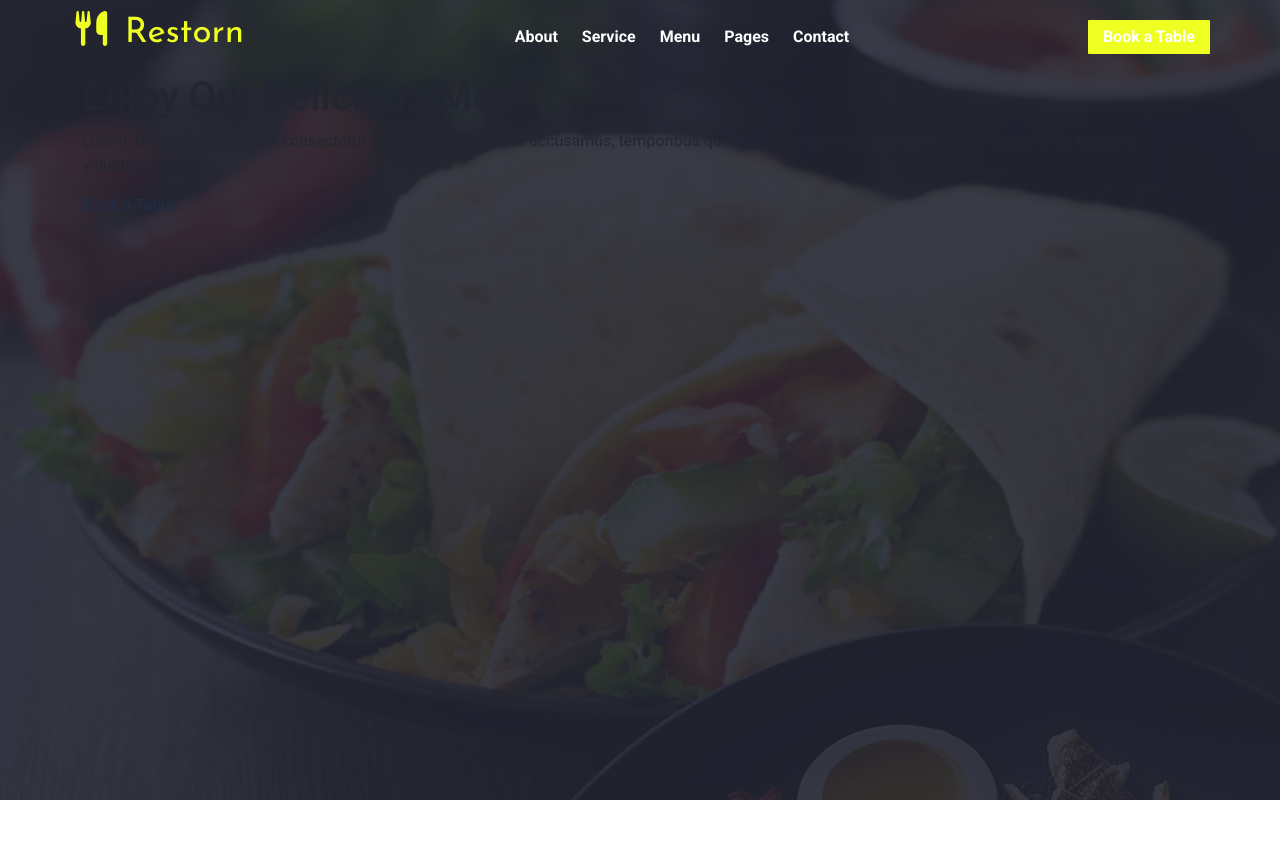
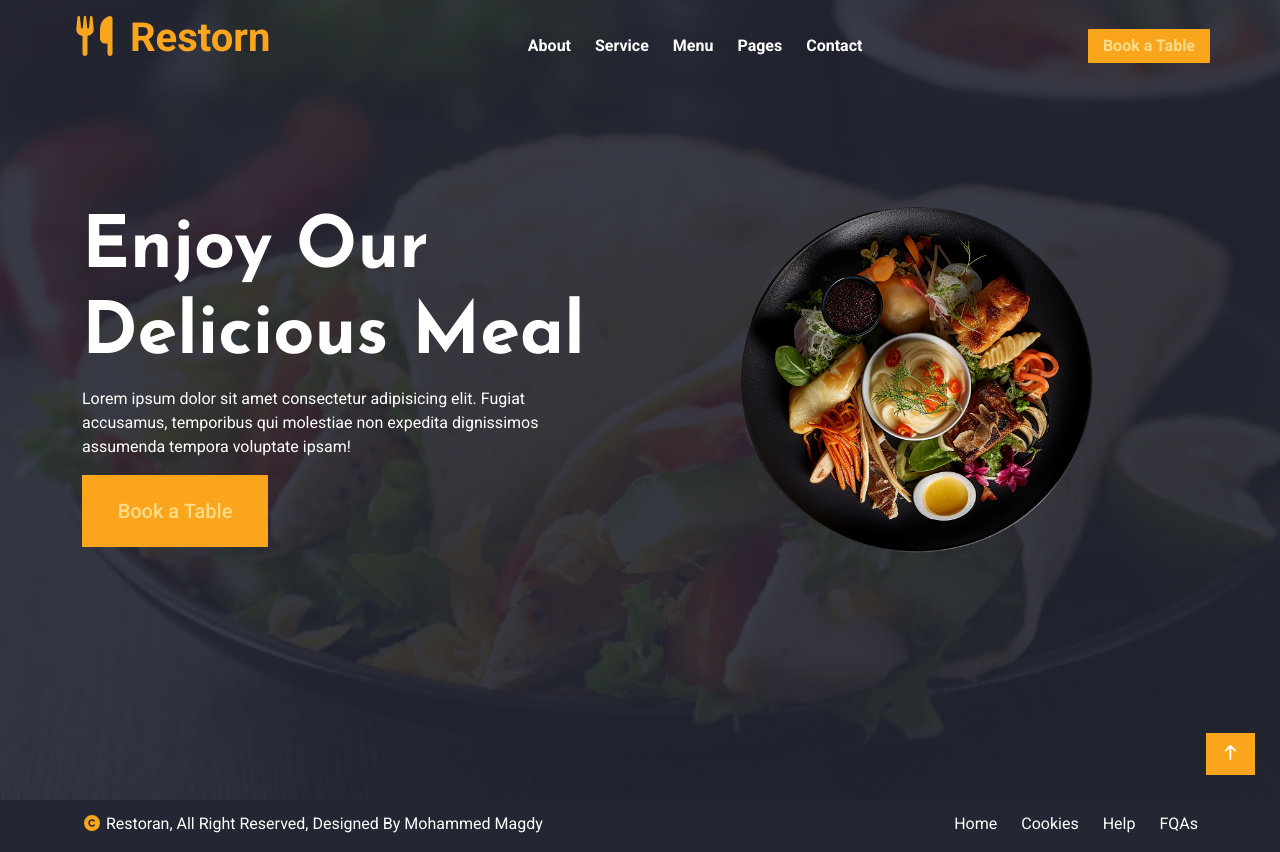
Before and after one commit to SEMG90/Restoran, a plain HTML site: page index.html in a window 1280 px wide. Before the commit the page ends 800 px from the top, so only its background shows below. Drawn offline with Linux system fonts and the light colour scheme.

Commit message:
second commit

```diff
--- a/css/main.css
+++ b/css/main.css
@@ -3,7 +3,9 @@
     /* color */
     --white-color: #fff;
     --black-color: #000;
-    --different-color: #f0ff22;
+    --bg-different-color: #faa51b;
+    --different-color: #ffdc8a;
+    --main-color:  rgba(35, 38, 51, 1);
 }
 body{
     font-family: "Roboto", sans-serif; /* regular font */
@@ -42,10 +44,10 @@ body{
     font-size: 12px;
 }
 .diff-color{
-    color: var(--different-color);
+    color: var(--bg-different-color);
 }
 .bg-diff-color{
-    color: var(--different-color);
+    color: var(--bg-different-color);
 }
 li{
     list-style: none;
@@ -55,8 +57,8 @@ a{
 }
 
 /* private css */
-/* header */
-/* header body */
+/* start header */
+/* header >> header body */
 .header{
     background-image: url(../assests/images/cover.jpg);
     background-position: center;
@@ -75,7 +77,7 @@ a{
     bottom: 0;
     background-color: rgba(35, 38, 51, 0.9);
 }
-/* nav */
+/* header >> nav */
 .header .links a{
     position: relative;
     overflow: hidden;
@@ -89,7 +91,7 @@ a{
     left: 100%;
     right: 0;
     bottom: 0;
-    background-color: var(--different-color);
+    background-color: var(--bg-different-color);
     height: 2px;
     transition: 0.5s;
 }
@@ -97,15 +99,61 @@ a{
     left: 0;
 }
 .header .links a:hover{
-    color: var(--different-color);
+    color: var(--bg-different-color);
 }
 .header .booking{
     padding: 5px 15px;
-    background-color: var(--different-color);
+    background-color: var(--bg-different-color);
     border-radius: 1px;
-    color: var(--white-color);
+    color: var(--different-color);
 }
 .header .booking:hover{
     background-color: transparent;
-    border: 1px solid var(--different-color);
+    border: 1px solid var(--bg-different-color);
 }
+/* header >> content >> text */
+.header .content .text{
+    position: relative;
+    z-index: 1;
+}
+/* header >> content >> image */
+.header .content .image img{
+    position: relative;
+    animation: rotate 10s linear infinite;
+}
+@keyframes rotate {
+    0%{
+        transform: rotate(0deg);
+    }
+    100%{
+        transform: rotate(360deg);
+    }
+}
+/* end header */
+
+/* start arrow */
+a.arrow{
+    background-color: var(--bg-different-color);
+    padding: 10px 15px;
+    right: 25px;
+    bottom: 25px;
+}
+a.arrow:hover{
+    background-color: transparent;
+    border: 1px solid var(--bg-different-color);
+}
+/* end arrow */
+
+/* start footer */
+.footer{
+    background-color: var(--main-color);
+    padding: 12px 0 0 0;
+}
+.footer .links a{
+    color: var(--white-color);
+    transition: 0.5s;
+}
+.footer .links a:hover{
+    color: var(--bg-different-color);
+}
+/* end footer */
--- a/index.html
+++ b/index.html
@@ -1,3 +1,6 @@
+
+
+
 <!DOCTYPE html>
 <html lang="en">
   <head>
@@ -39,9 +42,9 @@
           <!-- nav -->
           <nav class="navbar d-flex align-items-baseline justify-content-between">
             <!-- logo -->
-            <a href="#home" class="d-block f-text-lg font-spec">
+            <a href="#home" class="d-block f-heading-sm">
               <span class="fa-solid fa-utensils diff-color"></span>
-              <span class="diff-color">Restorn</span>
+              <span class="diff-color fw-bold">Restorn</span>
             </a>
 
             <!-- links list -->
@@ -60,29 +63,61 @@
           </nav>
 
           <!-- content -->
-          <div class="content">
+          <div class="content text-white d-flex flex-column text-center text-lg-start flex-lg-row align-items-lg-center justify-content-lg-between">
             <!-- text -->
-            <div class="text">
-              <h1>Enjoy Our Delicious Meal</h1>
-              <p>
+            <div class="text col-lg-6">
+              <h1 class="display-2 fw-bold font-spec">
+                <span class="d-block">Enjoy Our</span>
+                <span class="d-block">Delicious Meal</span></h1>
+              <p class="col-12 col-lg-10">
                 Lorem ipsum dolor sit amet consectetur adipisicing elit. Fugiat
                 accusamus, temporibus qui molestiae non expedita dignissimos
                 assumenda tempora voluptate ipsam!
               </p>
-              <a href="#" class="d-block">
+              <a href="#" class="d-block h5 py-4 booking col-12 col-lg-4 text-center">
                 <span>Book a Table</span>
               </a>
             </div>
 
             <!-- image animation -->
-             <div class="image">
-                <img src="assests/images/cover-animation.png" alt="Food">
+             <div class="image col-lg-6">
+                <img src="assests/images/cover-animation.png" alt="Food" class="w-100">
              </div>
           </div>
         </div>
       </div>
     </header>
     <!-- end header -->
+
+    <!-- start arrow fixed -->
+    <a href="#header" class="arrow d-block position-fixed f-text-xxxsm text-white"><span class="fa-solid fa-arrow-up"></span></a>
+    <!-- end arrow fixed -->
+
+    <!-- start footer -->
+    <footer class="footer" id="footer">
+      <div class="container">
+        <div class="row">
+          <div class="d-flex flex-lg-row align-items-lg-center justify-content-lg-between">
+            <!-- copyright -->
+            <p class="d-block text-white">
+              <span class="fa-solid fa-copyright diff-color"></span>
+              <span>
+                Restoran, All Right Reserved, Designed By Mohammed Magdy
+              </span>
+            </p>
+
+            <!-- footer links -->
+            <ul class="d-block d-flex gap-4 links">
+              <li><a href="#index">Home</a></li>
+              <li><a href="#">Cookies</a></li>
+              <li><a href="#">Help</a></li>
+              <li><a href="#">FQAs</a></li>
+            </ul>
+          </div>
+        </div>
+      </div>
+    </footer>
+    <!-- end footer -->
 
     <!-- script js -->
      <!-- awesome js -->
```
